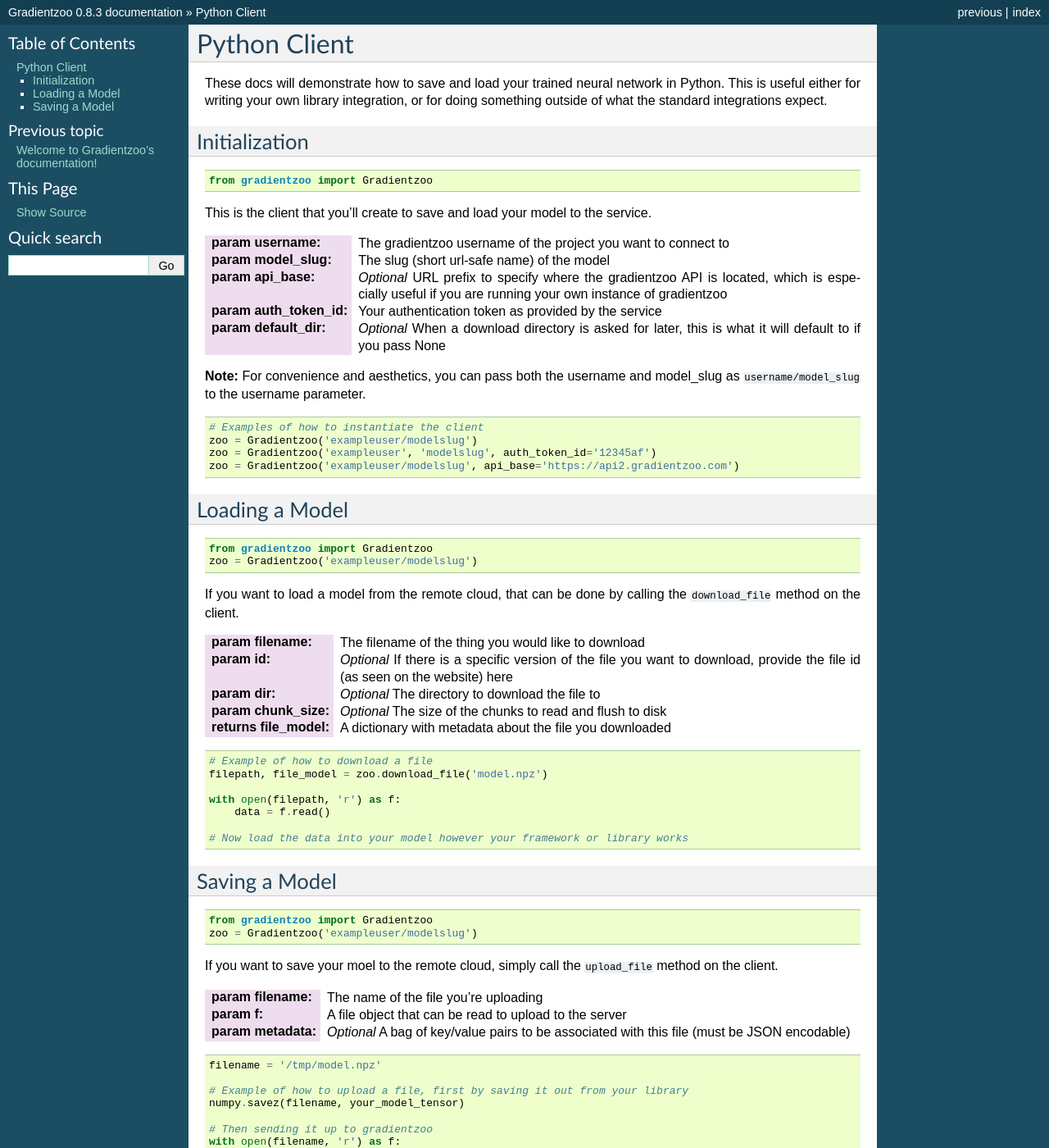
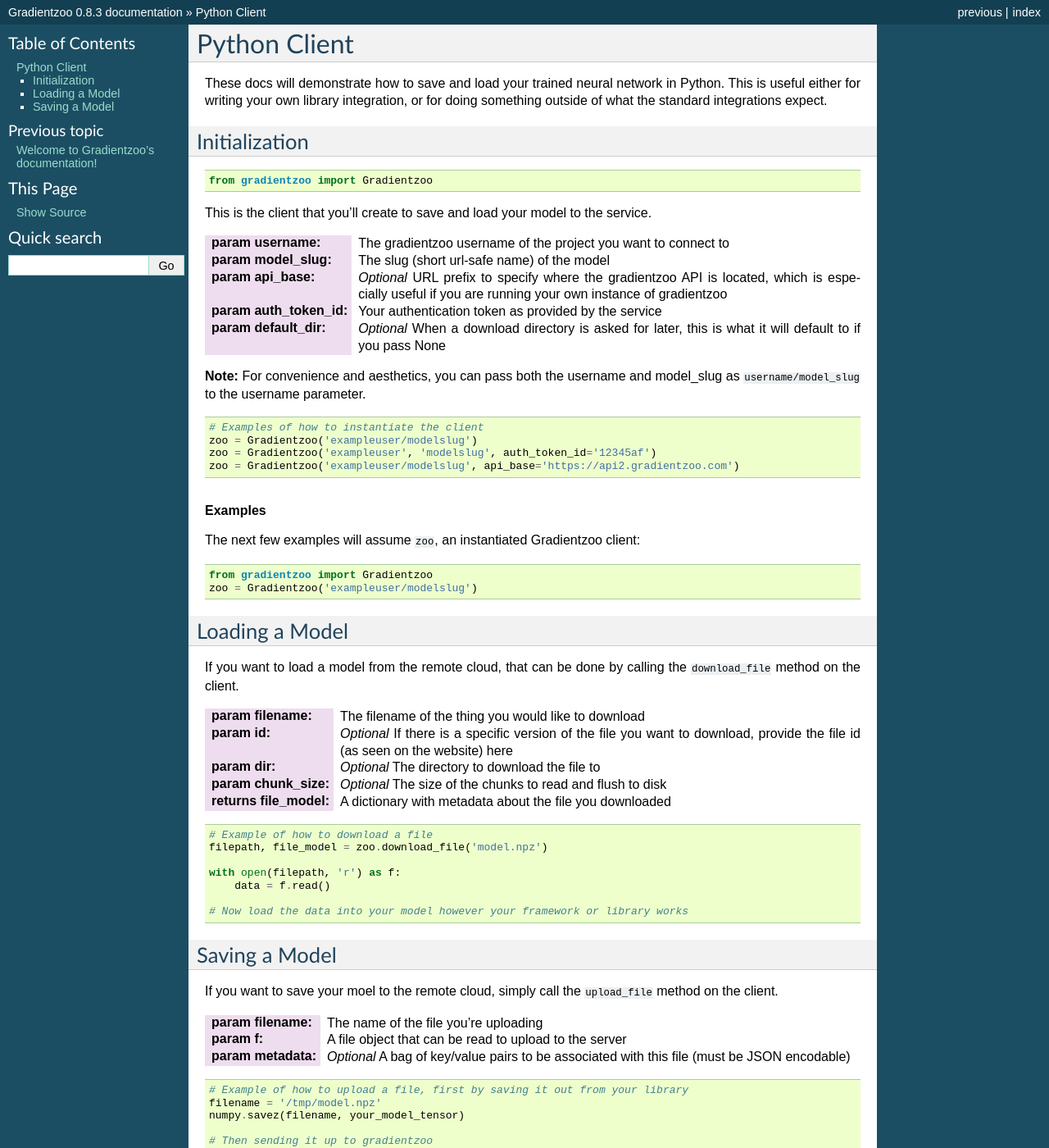
Before and after one commit to gradientzoo/python-gradientzoo, a Sphinx documentation site: the page built from docs/python.rst, in a window 1280 px wide and 1400 px high. Shown: the whole window at 82% size. Built offline with Sphinx 7.4.7, drawn with Linux system fonts in a browser that asks for light colours.

Commit message:
Some slight reformatting

```diff
--- a/docs/python.rst
+++ b/docs/python.rst
@@ -32,13 +32,18 @@
     zoo = Gradientzoo('exampleuser/modelslug', api_base='https://api2.gradientzoo.com')
 
 
-Loading a Model
----------------
+.. rubric:: Examples
+
+The next few examples will assume ``zoo``, an instantiated Gradientzoo client:
 
 .. code:: python
 
     from gradientzoo import Gradientzoo
     zoo = Gradientzoo('exampleuser/modelslug')
+
+
+Loading a Model
+---------------
 
 If you want to load a model from the remote cloud, that can be done by calling
 the ``download_file`` method on the client.
@@ -64,11 +69,6 @@
 Saving a Model
 --------------
 
-.. code:: python
-
-    from gradientzoo import Gradientzoo
-    zoo = Gradientzoo('exampleuser/modelslug')
-
 If you want to save your moel to the remote cloud, simply call the
 ``upload_file`` method on the client.
 
@@ -78,9 +78,8 @@
 
 .. code:: python
 
+    # Example of how to upload a file, first by saving it out from your library
     filename = '/tmp/model.npz'
-
-    # Example of how to upload a file, first by saving it out from your library
     numpy.savez(filename, your_model_tensor)
 
     # Then sending it up to gradientzoo
```
